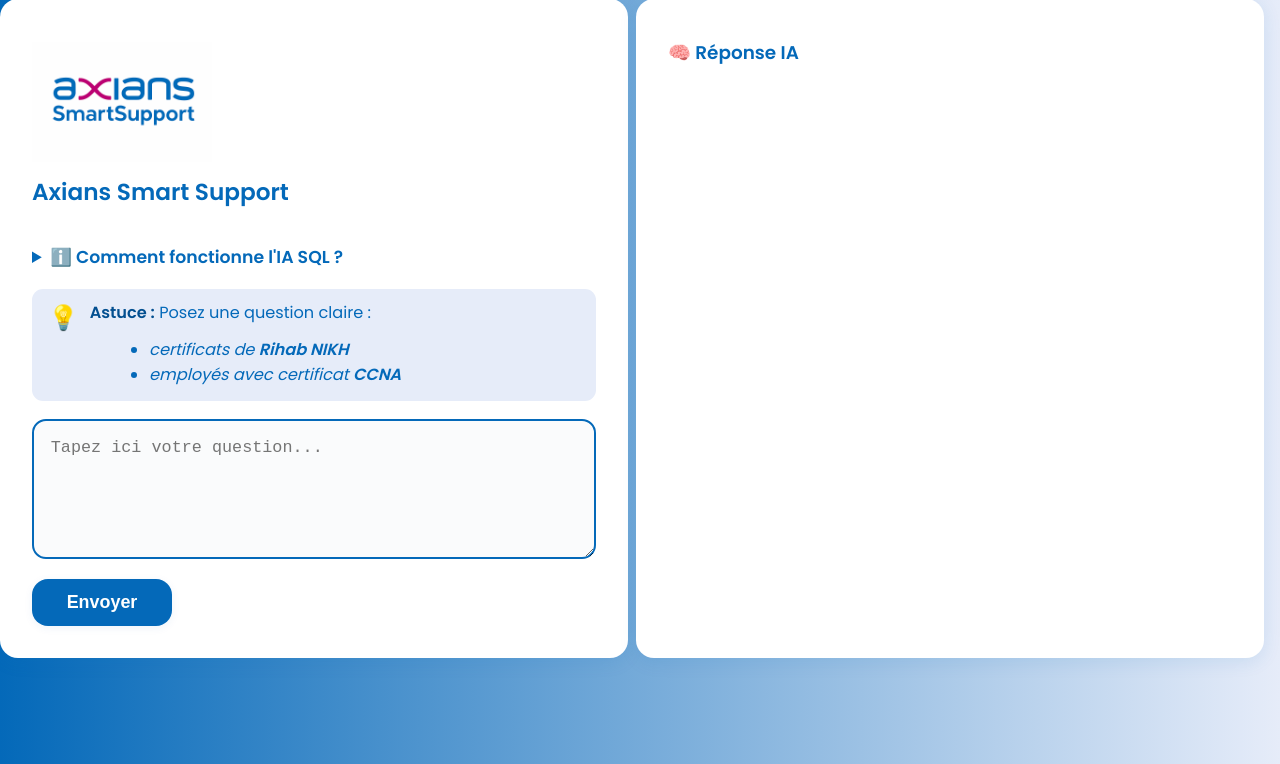
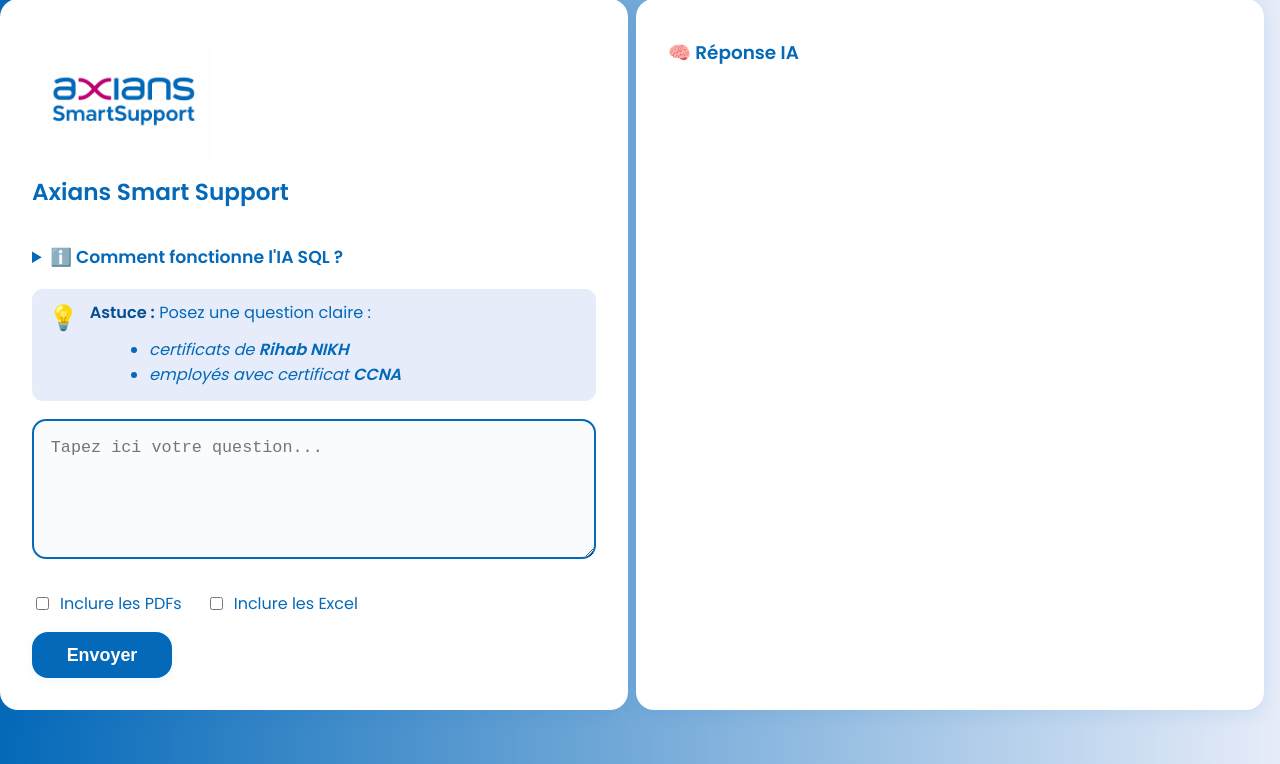
Before and after one commit to Axians-Intern/Axians_Smart_Support, a Flask app: page / in a window 1280 px wide. Shown: the part 36-800 px from the top of the page. Run offline with Flask 3, Linux system fonts and the light colour scheme.

Commit message:
adding pdf and excelchoice

```diff
--- a/app/routes.py
+++ b/app/routes.py
@@ -5,6 +5,9 @@
 from app.clean_sql import clean_sql
 import sqlite3
 from app.fix_sqlite_intervals import fix_sqlite_intervals  # Assuming fix_sqlite_intervals is in app/fix_sqlite_intervals.py
+import os
+from PyPDF2 import PdfReader
+import openpyxl
 
 # Create a Blueprint for the main application
 main_bp = Blueprint('main', __name__)
@@ -28,6 +31,47 @@
 
     if request.method == "POST":
         message = request.form.get("mail_message", "").strip()
+        include_pdfs = request.form.get("include_pdfs") == "yes"
+        include_excels = request.form.get("include_excels") == "yes"
+        pdf_context = ""
+        excel_context = ""
+
+        if include_pdfs:
+            pdf_texts = []
+            pdf_dir = os.path.join(os.path.dirname(os.path.dirname(__file__)), 'static')
+            for root, _, files in os.walk(pdf_dir):
+                for file in files:
+                    if file.lower().endswith('.pdf'):
+                        try:
+                            pdf_path = os.path.join(root, file)
+                            reader = PdfReader(pdf_path)
+                            text = "\n".join(page.extract_text() or '' for page in reader.pages)
+                            pdf_texts.append(f"[PDF: {file}]\n{text}")
+                        except Exception as e:
+                            pdf_texts.append(f"[PDF: {file}] Erreur de lecture: {e}")
+            if pdf_texts:
+                pdf_context = "\n\n".join(pdf_texts)
+
+        if include_excels:
+            excel_texts = []
+            excel_dir = os.path.join(os.path.dirname(os.path.dirname(__file__)), 'static')
+            for root, _, files in os.walk(excel_dir):
+                for file in files:
+                    if file.lower().endswith('.xlsx'):
+                        try:
+                            excel_path = os.path.join(root, file)
+                            wb = openpyxl.load_workbook(excel_path, read_only=True, data_only=True)
+                            for sheet in wb.worksheets:
+                                rows = []
+                                for row in sheet.iter_rows(values_only=True):
+                                    row_str = ', '.join(str(cell) if cell is not None else '' for cell in row)
+                                    rows.append(row_str)
+                                sheet_text = f"[Excel: {file} | Feuille: {sheet.title}]\n" + "\n".join(rows)
+                                excel_texts.append(sheet_text)
+                        except Exception as e:
+                            excel_texts.append(f"[Excel: {file}] Erreur de lecture: {e}")
+            if excel_texts:
+                excel_context = "\n\n".join(excel_texts)
 
         if not message:
             result = "❌ Veuillez écrire un message."
@@ -36,7 +80,16 @@
             if message.lower() in greetings:
                 result = "👋 Hello! Pose-moi une question sur la base de données."
             else:
-                sql = sql_chain.invoke({"question": message})
+                # Add PDF and Excel context to the question if needed
+                question = message
+                context_parts = []
+                if pdf_context:
+                    context_parts.append(f"Contexte supplémentaire extrait des PDFs :\n{pdf_context}")
+                if excel_context:
+                    context_parts.append(f"Contexte supplémentaire extrait des Excel :\n{excel_context}")
+                if context_parts:
+                    question = f"{message}\n\n" + "\n\n".join(context_parts)
+                sql = sql_chain.invoke({"question": question})
                 if isinstance(sql, dict) and "text" in sql:
                     sql = sql["text"]
 
--- a/templates/index.html
+++ b/templates/index.html
@@ -37,6 +37,12 @@
           </div>
         </div>
         <textarea id="mail_message" name="mail_message" placeholder="Tapez ici votre question..."></textarea>
+        <div style="margin: 0.7em 0 1em 0; display: flex; align-items: center; gap: 0.5em;">
+          <input type="checkbox" id="include_pdfs" name="include_pdfs" value="yes">
+          <label for="include_pdfs" style="font-size:1em; color:#0469b9; cursor:pointer;">Inclure les PDFs</label>
+          <input type="checkbox" id="include_excels" name="include_excels" value="yes" style="margin-left:1.5em;">
+          <label for="include_excels" style="font-size:1em; color:#0469b9; cursor:pointer;">Inclure les Excel</label>
+        </div>
         <button type="submit">Envoyer</button>
       </form>
       {% if confirmation %}
```
